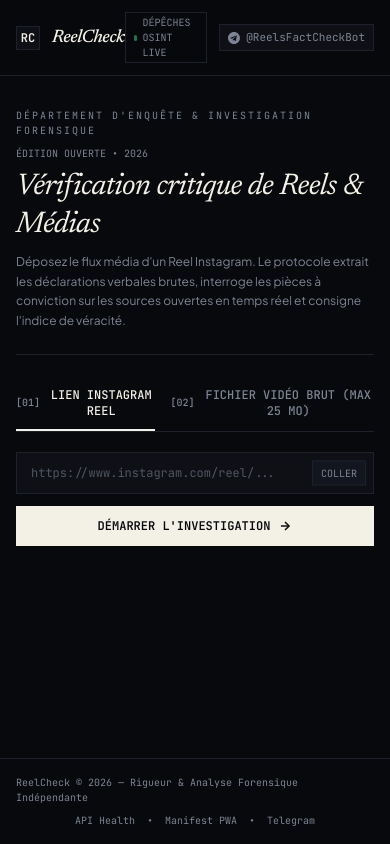
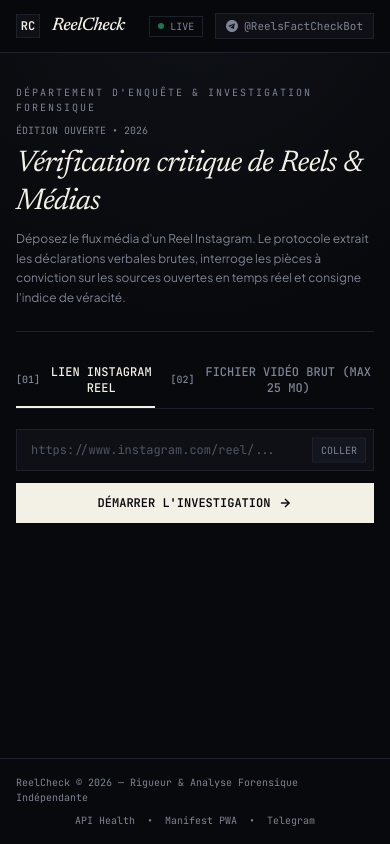
Before and after one commit to medidzou/Reels-fact-checker, a Flask app: page / in a window 390 px wide. Run offline with Flask 3, Linux system fonts and the light colour scheme; some libraries are stand-ins or nearby versions.

Commit message:
style(ui): polish mobile responsive header and background vignette

```diff
--- a/templates/index.html
+++ b/templates/index.html
@@ -74,6 +74,10 @@
       text-transform: uppercase;
       font-family: '"JetBrains Mono"', monospace;
     }
+    body {
+      background: #08090C radial-gradient(ellipse 90% 50% at 50% -10%, rgba(35, 44, 62, 0.28), rgba(8, 9, 12, 1));
+      background-attachment: fixed;
+    }
   </style>
 </head>
 <body class="bg-obsidian text-ink min-h-screen font-sans antialiased flex flex-col justify-between selection:bg-ink selection:text-obsidian">
@@ -94,9 +98,10 @@
       <div class="flex items-center gap-3">
         <div class="flex items-center gap-1.5 px-2 py-0.5 border border-hairline text-[10px] font-mono text-inkMuted">
           <span class="w-1.5 h-1.5 rounded-full bg-emerald-400 status-dot-pulse"></span>
-          <span>DÉPÊCHES OSINT LIVE</span>
+          <span class="hidden sm:inline">DÉPÊCHES OSINT LIVE</span>
+          <span class="sm:hidden">LIVE</span>
         </div>
-        <a href="https://t.me/ReelsFactCheckBot" target="_blank" rel="noopener noreferrer" class="px-2 py-1 text-[11px] font-mono text-inkMuted hover:text-ink bg-surface hover:bg-subsurface transition-colors border border-hairline flex items-center gap-1.5">
+        <a href="https://t.me/ReelsFactCheckBot" target="_blank" rel="noopener noreferrer" class="px-2.5 py-1 text-[11px] font-mono text-inkMuted hover:text-ink bg-surface hover:bg-subsurface transition-colors border border-hairline flex items-center gap-1.5">
           <svg class="w-3 h-3 text-inkMuted" viewBox="0 0 24 24" fill="currentColor">
             <path d="M12 0C5.37 0 0 5.37 0 12s5.37 12 12 12 12-5.37 12-12S18.63 0 12 0zm5.56 8.16l-1.95 9.19c-.15.65-.53.81-1.08.51l-2.99-2.2-1.44 1.39c-.16.16-.3.3-.61.3l.21-3.05 5.56-5.02c.24-.22-.05-.34-.38-.13l-6.87 4.33-2.96-.92c-.64-.2-.66-.64.13-.95l11.58-4.46c.54-.2 1.01.12.83.98z"/>
           </svg>
```
